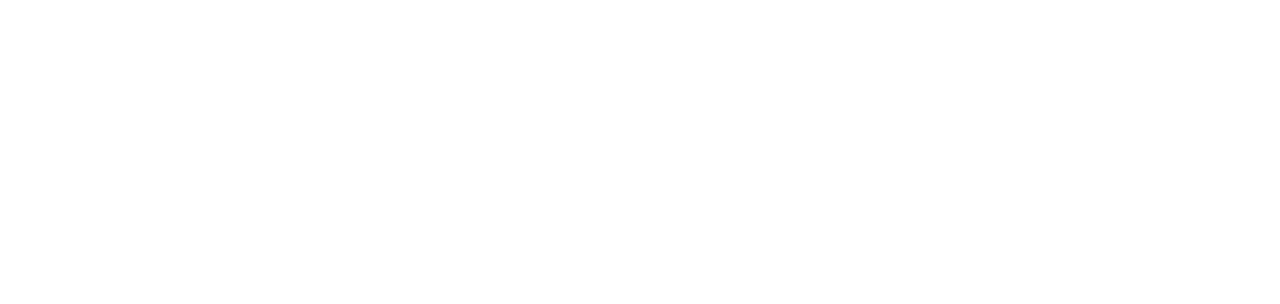
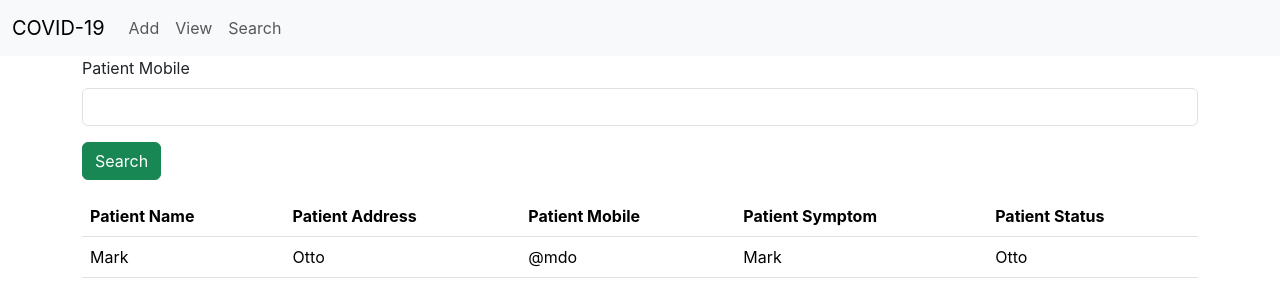
Before and after one commit to Mahadevan1234/covid-app-frontend, a React (Create React App) app: page /search in a window 1280 px wide. Before the commit this address had no page. Shown: the top 304 px of the page. Built offline with nearby package versions, Linux system fonts and the light colour scheme.

Commit message:
search page

```diff
--- a/src/App.js
+++ b/src/App.js
@@ -3,6 +3,7 @@
 import { BrowserRouter, Route, Routes } from 'react-router-dom';
 import Addpatient from './components/Addpatient';
 import Viewpatient from './components/Viewpatient';
+import Searchpatient from './components/Searchpatient';
 
 function App() {
   return (
@@ -11,6 +12,7 @@
       <Routes>
         <Route path='/' element={<Addpatient/>}/>
         <Route path='/viewall' element={<Viewpatient/>}/>
+        <Route path='/search' element={<Searchpatient/>}/>
       </Routes>
       </BrowserRouter>
     </div>
--- /dev/null
+++ b/src/components/Searchpatient.jsx
@@ -0,0 +1,49 @@
+import React from 'react'
+import Navbarpatient from './Navbarpatient'
+
+const Searchpatient = () => {
+    return (
+        <div>
+            <Navbarpatient/>
+            <div className="container">
+                <div className="row">
+                    <div className="col col-12 col-sm-12 col-md-12 col-lg-12 col-xl-12 col-xxl-12">
+                        <div className="row g-3">
+                            <div className="col col-12 col-sm-12 col-md-12 col-lg-12 col-xl-12 col-xxl-12">
+                                <label htmlFor="" className="form-label">Patient Mobile</label>
+                                <input type="text" className="form-control" />
+                            </div>
+                            <div className="col col-12 col-sm-12 col-md-12 col-lg-12 col-xl-12 col-xxl-12">
+                                <button className="btn btn-success">Search</button>
+                            </div>
+                            <div className="col col-12 col-sm-12 col-md-12 col-lg-12 col-xl-12 col-xxl-12">
+                                <table className="table">
+                                    <thead>
+                                        <tr>
+                                            <th scope="col">Patient Name</th>
+                                            <th scope="col">Patient Address</th>
+                                            <th scope="col">Patient Mobile</th>
+                                            <th scope="col">Patient Symptom</th>
+                                            <th scope="col">Patient Status</th>
+                                        </tr>
+                                    </thead>
+                                    <tbody>
+                                        <tr>
+                                            <td>Mark</td>
+                                            <td>Otto</td>
+                                            <td>@mdo</td>
+                                            <td>Mark</td>
+                                            <td>Otto</td>
+                                        </tr>
+                                    </tbody>
+                                </table>
+                            </div>
+                        </div>
+                    </div>
+                </div>
+            </div>
+        </div>
+    )
+}
+
+export default Searchpatient
```
